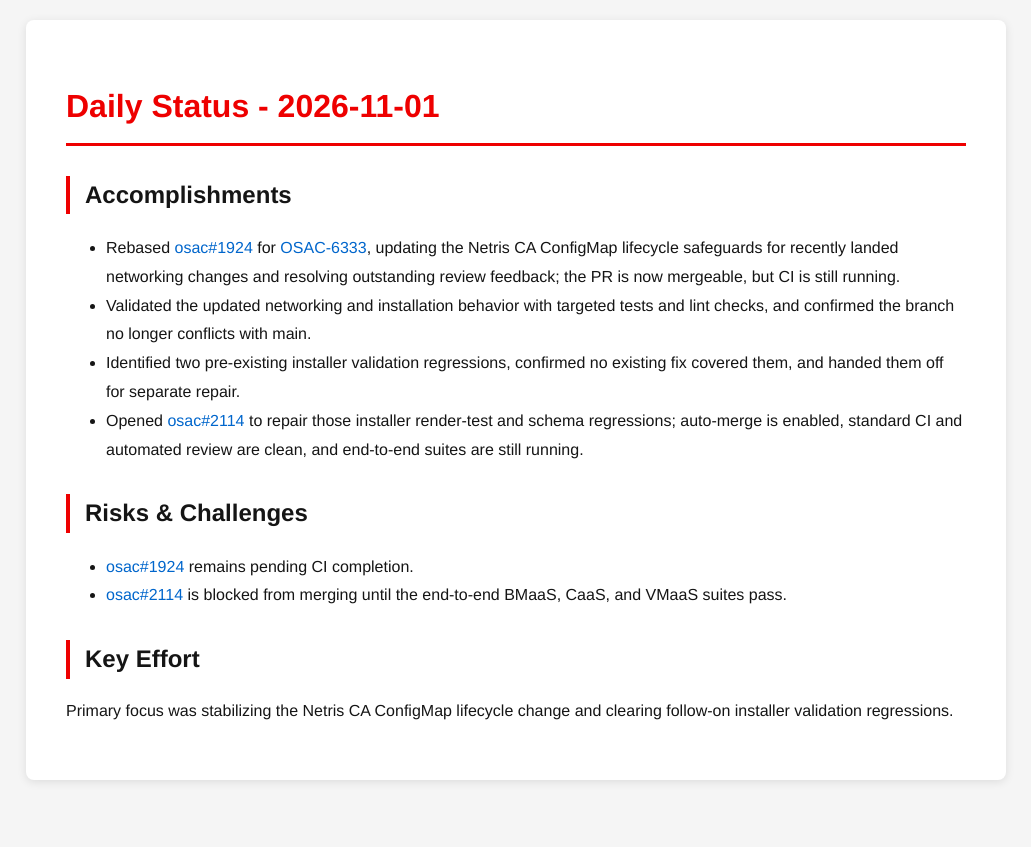
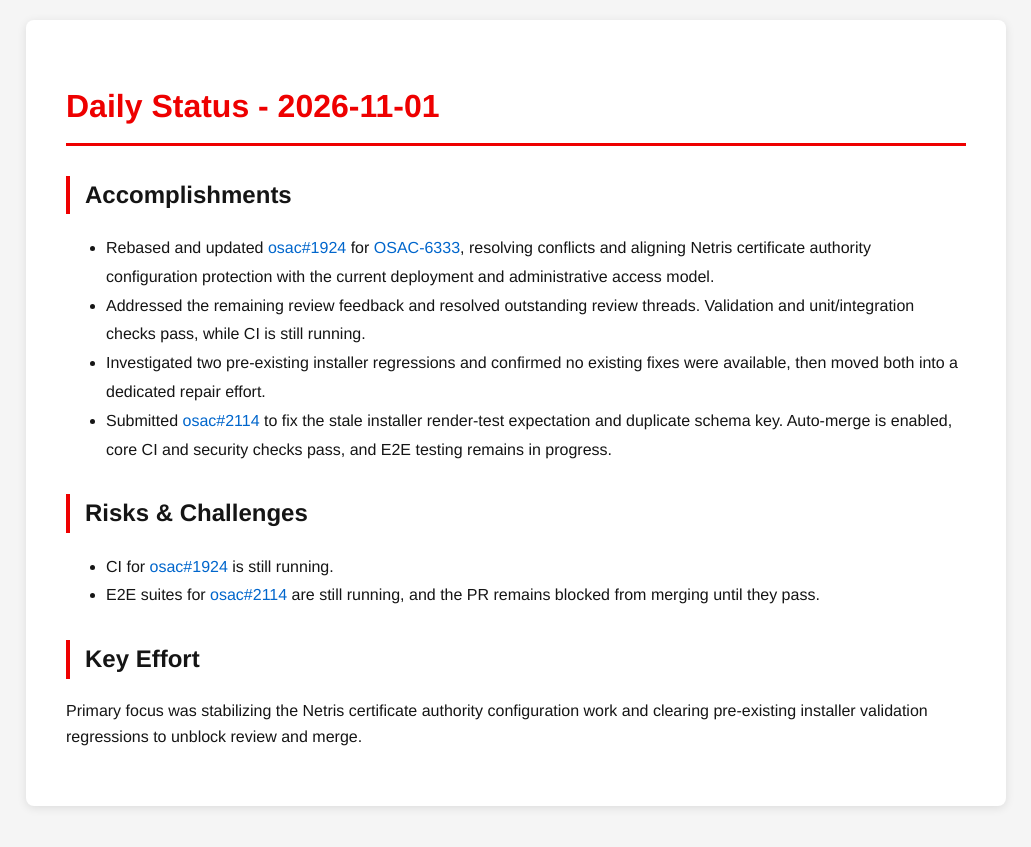
Before and after one commit to tzvatot/daily-status, a Jekyll site: the page built from 2026-11-01.md, in a window 1280 px wide. Shown: the top 847 px of the page, without its empty margins (124-1155 px from the left). Built offline with Jekyll 4.4.1, drawn with Linux system fonts in a browser that asks for light colours.

Commit message:
Daily status update - 2026-11-01

```diff
--- a/2026-11-01.md
+++ b/2026-11-01.md
@@ -7,14 +7,14 @@ date: 2026-11-01
 # Daily Status - 2026-11-01
 
 ## Accomplishments
-- Rebased [osac#1924](https://github.com/osac-project/osac/pull/1924) for [OSAC-6333](https://redhat.atlassian.net/browse/OSAC-6333), updating the Netris CA ConfigMap lifecycle safeguards for recently landed networking changes and resolving outstanding review feedback; the PR is now mergeable, but CI is still running.
-- Validated the updated networking and installation behavior with targeted tests and lint checks, and confirmed the branch no longer conflicts with main.
-- Identified two pre-existing installer validation regressions, confirmed no existing fix covered them, and handed them off for separate repair.
-- Opened [osac#2114](https://github.com/osac-project/osac/pull/2114) to repair those installer render-test and schema regressions; auto-merge is enabled, standard CI and automated review are clean, and end-to-end suites are still running.
+- Rebased and updated [osac#1924](https://github.com/osac-project/osac/pull/1924) for [OSAC-6333](https://redhat.atlassian.net/browse/OSAC-6333), resolving conflicts and aligning Netris certificate authority configuration protection with the current deployment and administrative access model.
+- Addressed the remaining review feedback and resolved outstanding review threads. Validation and unit/integration checks pass, while CI is still running.
+- Investigated two pre-existing installer regressions and confirmed no existing fixes were available, then moved both into a dedicated repair effort.
+- Submitted [osac#2114](https://github.com/osac-project/osac/pull/2114) to fix the stale installer render-test expectation and duplicate schema key. Auto-merge is enabled, core CI and security checks pass, and E2E testing remains in progress.
 
 ## Risks & Challenges
-- [osac#1924](https://github.com/osac-project/osac/pull/1924) remains pending CI completion.
-- [osac#2114](https://github.com/osac-project/osac/pull/2114) is blocked from merging until the end-to-end BMaaS, CaaS, and VMaaS suites pass.
+- CI for [osac#1924](https://github.com/osac-project/osac/pull/1924) is still running.
+- E2E suites for [osac#2114](https://github.com/osac-project/osac/pull/2114) are still running, and the PR remains blocked from merging until they pass.
 
 ## Key Effort
-Primary focus was stabilizing the Netris CA ConfigMap lifecycle change and clearing follow-on installer validation regressions.
+Primary focus was stabilizing the Netris certificate authority configuration work and clearing pre-existing installer validation regressions to unblock review and merge.
```
